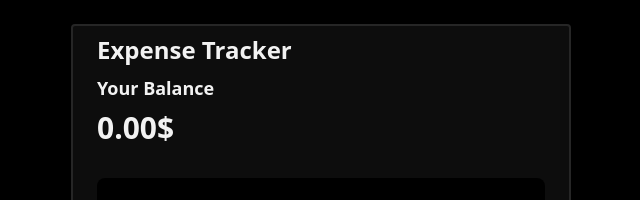
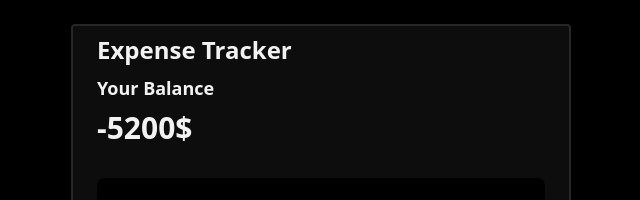
Before and after one commit to averrois/Expense-Tracker, a Vue app: page / in a window 1280 px wide. Shown: the top 200 px of the page, without its empty margins (319-959 px from the left). Built offline with nearby package versions, Linux system fonts and the light colour scheme.

Commit message:
feat: update Balance component

```diff
--- a/src/App.vue
+++ b/src/App.vue
@@ -1,5 +1,5 @@
 <script setup lang="ts">
-import { ref } from "vue"
+import { computed, ref } from "vue"
 import Header from "@/components/Header.vue"
 import Balance from "@/components/Balance.vue"
 import IncomeExpenses from "@/components/IncomeExpenses.vue"
@@ -23,6 +23,13 @@ const transactions = ref([
     amount: 800,
   },
 ])
+
+const total = computed(() => {
+  return transactions.value.reduce((acc, transaction) => {
+  return acc + transaction.amount;
+  }, 0);
+})
+
 </script>
 
 <template>
@@ -30,7 +37,7 @@ const transactions = ref([
     class="border-[2px] text-left max-sm:w-full border-grey-200 bg-grey-100 px-6 py-2 rounded mx-auto w-[500px]"
   >
     <Header />
-    <Balance />
+    <Balance :balance="total" />
     <IncomeExpenses />
     <TransactionList :transactions="transactions"/>
     <AddTransaction />
--- a/src/components/Balance.vue
+++ b/src/components/Balance.vue
@@ -1,4 +1,13 @@
+<script setup lang="ts">
+defineProps({
+  balance: {
+    type: Number,
+    default: 0,
+  },
+});
+</script>
+
 <template>
-    <h4 class="text-lg font-bold mb-2 mt-2">Your Balance</h4>
-    <h2 class="text-3xl font-extrabold">0.00$</h2>
+  <h4 class="text-lg font-bold mb-2 mt-2">Your Balance</h4>
+  <h2 class="text-3xl font-extrabold">{{ balance }}$</h2>
 </template>
```
